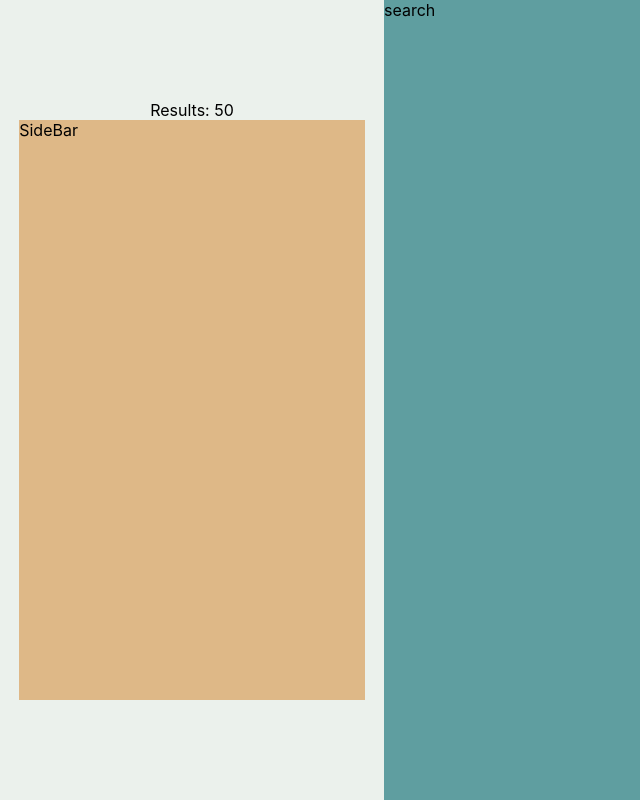
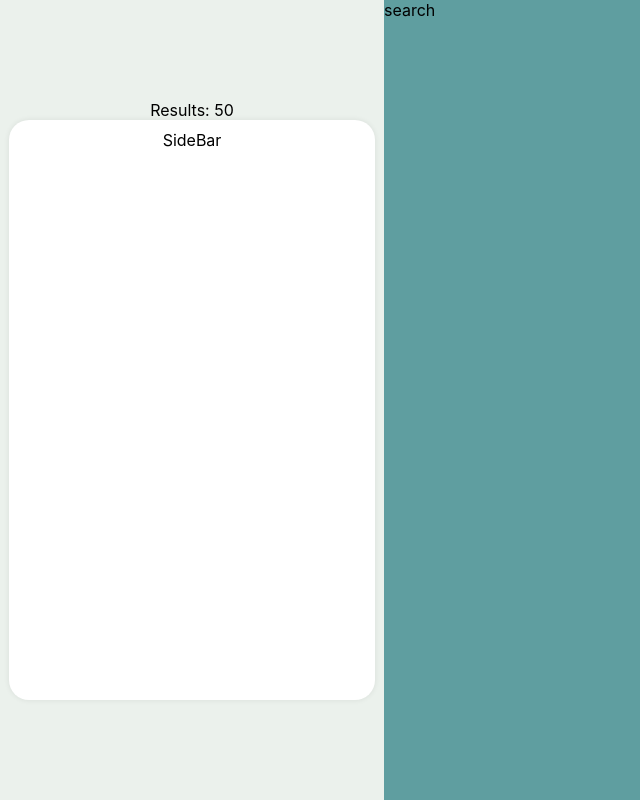
Before and after one commit to ElBugs99/Sherlock-Homes, a React (Create React App) app in the folder client/: page /search in a window 1280 px wide. Shown: the whole page, without its empty margins (0-640 px from the left). Built offline with nearby package versions, Linux system fonts and the light colour scheme.

Commit message:
side bar css upgrade

```diff
--- a/client/src/Components/UI/SideBar/sideBar.css
+++ b/client/src/Components/UI/SideBar/sideBar.css
@@ -1,5 +1,12 @@
 .side-bar {
-    background-color: burlywood;
+    background-color: white;
     width: 90%;
     height: 1000px;
+    text-align: center;
+    font-size: medium;
+    border: none;
+    padding: 10px;
+    border-radius: 20px;
+    outline: none;
+    box-shadow: 0px 0px 5px 1px rgba(0, 0, 0, 0.06);
 }
```
